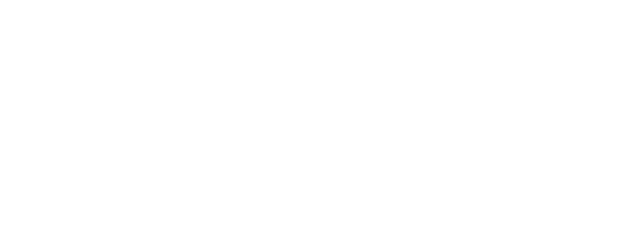
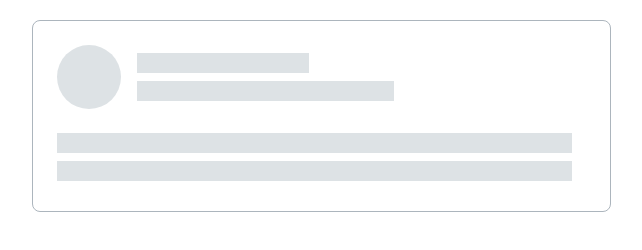
Before and after one commit to js-tasks-ru/htmlcss-20210409_galchenkou, a website: page 04-lection2/02-skeleton/index.html in a window 1280 px wide. Shown: the whole page, without its empty margins (319-961 px from the left). Drawn offline with Linux system fonts and the light colour scheme.

Commit message:
added skeleton component

```diff
--- a/04-lection2/02-skeleton/index.html
+++ b/04-lection2/02-skeleton/index.html
@@ -3,9 +3,30 @@
 <html lang="ru">
     <head>
         <link rel="stylesheet" href="../../assets/css/main.css">
+        <link rel="stylesheet" href="../../assets/css/normalize.css">
+        <link rel="stylesheet" href="../../components/page/page.css">
         <link rel="stylesheet" href="./skeleton.css">
+        <style>
+            .skeleton {
+                margin: 20px auto;
+            }
+        </style>
     </head>
-    <body>
-
+    <body class="page__box">
+        <div class="skeleton">
+            <div class="skeleton__header">
+                <div class="skeleton__avatar"></div>
+                <div class="skeleton-rows skeleton-header_rows">
+                    <div class="skeleton-rows__item skeleton-row_sm"></div>
+                    <div class="skeleton-rows__item skeleton-row_md"></div>
+                </div>
+            </div>
+            <div class="skeleton__body">
+                <div class="skeleton-rows">
+                    <div class="skeleton-rows__item skeleton-row_lg"></div>
+                    <div class="skeleton-rows__item skeleton-row_lg"></div>
+                </div>
+            </div>
+        </div>
     </body>
 </html>
--- a/04-lection2/02-skeleton/skeleton.css
+++ b/04-lection2/02-skeleton/skeleton.css
@@ -0,0 +1,56 @@
+.skeleton {
+    width: 579px;
+    height: 192px;
+    padding: 24px 40px 32px 24px;
+    background: var(--color-white);
+    border: 1px solid var(--color-light-grey);
+    box-sizing: border-box;
+    border-radius: 8px;
+}
+
+.skeleton__header {
+    margin-bottom: 24px;
+    display: flex;
+    align-items: center;
+}
+
+.skeleton__body {
+
+}
+
+.skeleton__avatar {
+    width: 64px;
+    height: 64px;
+    margin-right: 16px;
+    background: var(--color-light-grey-secondary);
+    border-radius: 50%;
+}
+
+.skeleton-header_rows {
+    flex-basis: 257px;
+}
+
+.skeleton-rows {
+
+}
+
+.skeleton-rows__item {
+    height: 20px;
+    background: var(--color-light-grey-secondary);
+}
+
+.skeleton-rows__item:not(:last-child) {
+    margin-bottom: 8px;
+}
+
+.skeleton-row_sm {
+    width: 172px;
+}
+
+.skeleton-row_md {
+    width: 257px;
+}
+
+.skeleton-row_lg {
+    width: 515px;
+}
--- a/assets/css/main.css
+++ b/assets/css/main.css
@@ -12,6 +12,7 @@
     --color-light-purple: #7048E8;
     --color-purple: #5028C6;
     --color-light-grey: #ACB5BD;
+    --color-light-grey-secondary: #DDE2E5;
     --color-grey: #495057;
     --color-white: #FFF;
     --color-background-grey: #F9FAFC;
```
